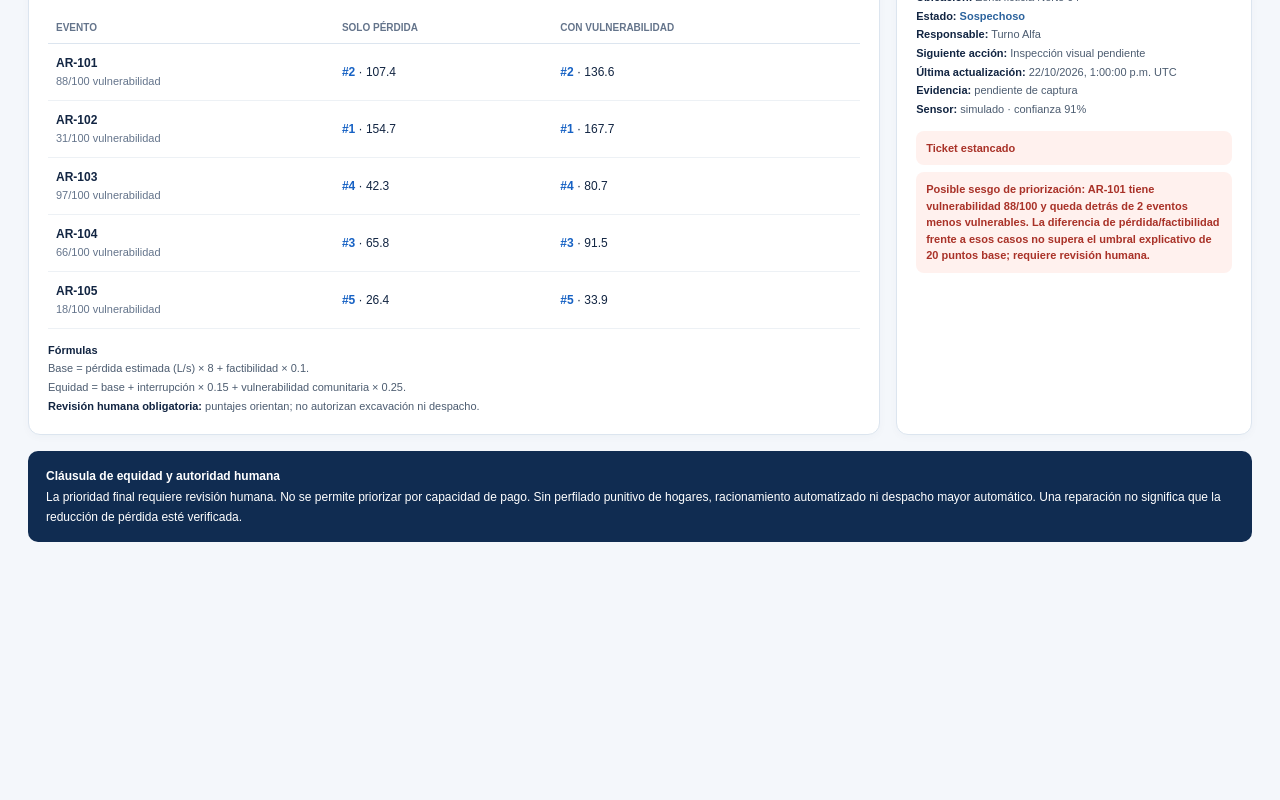
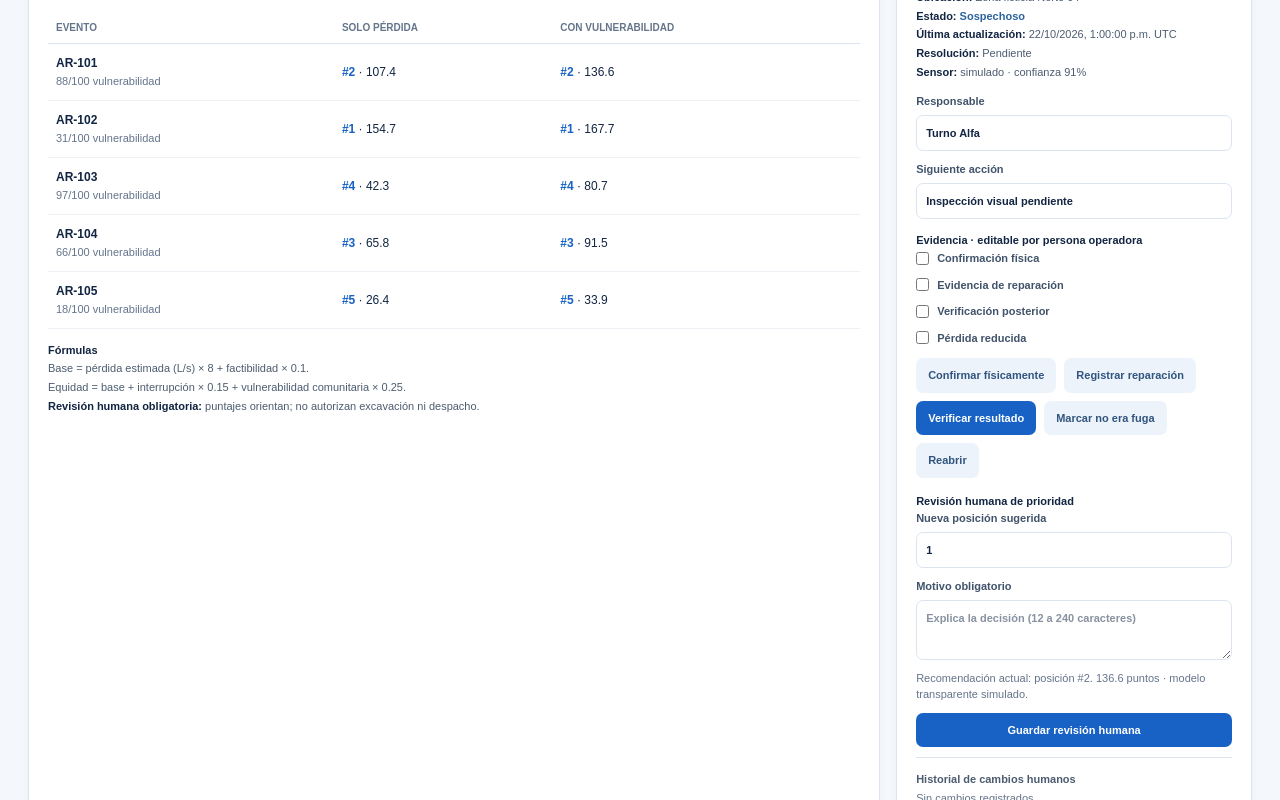
Before and after one commit to diegoglbuilds/w11-aquarail-redteam, a Next.js app: page / in a window 1280 px wide. Shown: the part 1000-1800 px from the top of the page. Before the commit the page ends 1590 px from the top, so only its background shows below. Built offline with nearby package versions, Linux system fonts and the light colour scheme.

Commit message:
feat: enforce verified-outcome state machine

```diff
--- a/app/page.tsx
+++ b/app/page.tsx
@@ -1,30 +1,61 @@
 "use client";
 import { useState } from "react";
 import { simulatedEvents } from "@/lib/events";
-import type { LeakEvent } from "@/lib/schema";
+import { OverrideReasonSchema, PriorityOverrideSchema, type Evidence, type LeakEvent, type PriorityOverride } from "@/lib/schema";
 import { baselineScore, equityAwareScore, rankEvents } from "@/lib/scoring";
 import { findBiasFlags, unresolvedFlags } from "@/lib/adversarial";
+import { transitionStatus } from "@/lib/state-machine";
 
 export default function Home() {
-  const [events] = useState<LeakEvent[]>(simulatedEvents);
+  const [events, setEvents] = useState<LeakEvent[]>(simulatedEvents);
   const [selectedId, setSelectedId] = useState(events[0].id);
+  const [evidence, setEvidence] = useState<Record<string,Evidence>>(()=>Object.fromEntries(events.map(e=>[e.id,{physicalConfirmation:e.status==="outcome_verified",repairEvidence:e.status==="outcome_verified",postRepairVerification:e.status==="outcome_verified",lossReduced:e.status==="outcome_verified"}])));
+  const [overrides, setOverrides] = useState<PriorityOverride[]>([]);
+  const [falseSuccessAttempts, setFalseSuccessAttempts] = useState<string[]>([]);
+  const [formError, setFormError] = useState("");
+  const [overrideReason, setOverrideReason] = useState("");
+  const [newPriority, setNewPriority] = useState(1);
   const selected = events.find((event) => event.id === selectedId)!;
   const baselineRanking = rankEvents(events, baselineScore);
   const equityRanking = rankEvents(events, equityAwareScore);
   const biasFlags = findBiasFlags(events);
   const unresolvedCount = events.filter(e=>unresolvedFlags(e).length>0).length;
+  const selectedEvidence = evidence[selected.id];
+  const selectedOverrides = overrides.filter(o=>o.eventId===selected.id);
+  const selectedFalseAttempts = falseSuccessAttempts.filter(id=>id===selected.id).length;
+  function editEvent(field:"owner"|"nextAction", value:string){setEvents(list=>list.map(e=>e.id===selected.id?{...e,[field]:value.trim()||null,createdAt:new Date().toISOString()}:e));setFormError("")}
+  function transition(to:"physically_confirmed"|"repaired"|"outcome_verified"|"verified_not_leak"|"reopened"){
+    const result=transitionStatus(selected.status,to,selectedEvidence);
+    if(!result.ok){setFormError(result.errors.join(" "));if(to==="outcome_verified")setFalseSuccessAttempts(list=>[...list,selected.id]);return}
+    setEvents(list=>list.map(e=>e.id===selected.id?{...e,status:result.status,resolutionRecord:result.status==="outcome_verified"?"Verificación posterior simulada; pérdida reducida":`Actualización de estado registrada: ${statusLabel(result.status)}`,createdAt:new Date().toISOString()}:e));setFormError("");
+  }
+  function saveOverride(){
+    const reason=OverrideReasonSchema.safeParse(overrideReason);
+    if(!reason.success){setFormError(reason.error.issues[0]?.message??"Motivo inválido.");return}
+    const parsed=PriorityOverrideSchema.safeParse({eventId:selected.id,previousPriority:equityRanking.findIndex(r=>r.event.id===selected.id)+1,newPriority,reason:reason.data,timestamp:new Date().toISOString()});
+    if(!parsed.success){setFormError("Prioridad o motivo inválido.");return}
+    setOverrides(list=>[...list,parsed.data]);setOverrideReason("");setFormError("");
+  }
   return <main className="shell">
     <header className="topbar"><div className="brand">Aqua<span>Rail</span> Red Team</div><div className="top-note">QA adversarial · operaciones municipales · datos ficticios</div></header>
     <div className="layout">
       <section className="hero"><div><div className="eyebrow">Visibilidad de pérdidas · revisión de operaciones</div><h1>Detectar no es reparar. Cerrar no es verificar.</h1><p className="sub">Una herramienta adversarial para encontrar sesgos, tickets estancados y cierres sin evidencia.</p></div><div className="disclosure">● Datos y sensores simulados para esta demostración</div></section>
       <section className="summary">
-        <Metric label="Eventos simulados" value={events.length}/><Metric label="Alertas de sesgo" value={biasFlags.length}/><Metric label="Tickets sin resolver" value={unresolvedCount}/><Metric label="Cierres bloqueados" value="0"/><Metric label="Cambios humanos" value="0"/><Metric label="Resultado verificado" value={events.filter(e=>e.status==="outcome_verified").length}/>
+        <Metric label="Eventos simulados" value={events.length}/><Metric label="Alertas de sesgo" value={biasFlags.length}/><Metric label="Tickets sin resolver" value={unresolvedCount}/><Metric label="Cierres bloqueados" value={falseSuccessAttempts.length}/><Metric label="Cambios humanos" value={overrides.length}/><Metric label="Resultado verificado" value={events.filter(e=>e.status==="outcome_verified").length}/>
       </section>
       <div className="grid">
         <section className="card events"><h2>Eventos prioritarios <span className="pill">FEED SIMULADO</span></h2><p className="section-caption">Zonas y telemetría ficticias · sin domicilios ni hogares reales</p><div className="events-list">{events.map((event, i)=><button className={`event-row ${event.id===selectedId?"active":""}`} key={event.id} onClick={()=>setSelectedId(event.id)}><div><div className="event-title">{event.id} · {event.syntheticLocation}</div><div className="muted">Pérdida estimada {event.estimatedLossLps} L/s · vulnerabilidad {event.communityVulnerabilityScore}/100</div><span className="pill">{statusLabel(event.status)}</span>{unresolvedFlags(event).map(f=><span key={f} className="pill red">{f}</span>)}{biasFlags.some(f=>f.eventId===event.id)&&<span className="pill red">Posible sesgo de priorización</span>}</div><div className="row-right"><span className="pill amber">#{i+1}</span><div className="muted">Confianza {Math.round(event.sensorConfidence*100)}%</div></div></button>)}</div></section>
         <section className="card mapcard"><h2>Geodatos sintéticos</h2><p className="section-caption">Cuadrícula ilustrativa · puntos sin referencia a calles reales</p><div className="map">{events.map((e,i)=><span key={e.id} title={e.id} className="marker" style={{left:`${22+(i*17)%65}%`,top:`${24+(i*23)%60}%`,background:e.id===selectedId?"#1762c4":undefined}}>{i+1}</span>)}</div><div className="legend"><span>● Sospecha simulada</span><span>Seleccionado: {selected.id}</span></div></section>
         <section className="card priority"><h2>Comparación de prioridad <span className="pill">PUNTUACIÓN SIMULADA</span></h2><p className="section-caption">Modelo de priorización transparente, sin predicción entrenada.</p><table className="table"><thead><tr><th>Evento</th><th>Solo pérdida</th><th>Con vulnerabilidad</th></tr></thead><tbody>{events.map(e=><tr key={e.id}><td><b>{e.id}</b><br/><span className="muted">{e.communityVulnerabilityScore}/100 vulnerabilidad</span></td><td><span className="rank">#{baselineRanking.findIndex(r=>r.event.id===e.id)+1}</span> · {baselineScore(e).toFixed(1)}</td><td><span className="rank">#{equityRanking.findIndex(r=>r.event.id===e.id)+1}</span> · {equityAwareScore(e).toFixed(1)}</td></tr>)}</tbody></table><div className="audit" style={{marginTop:12}}><b>Fórmulas</b><br/>Base = pérdida estimada (L/s) × 8 + factibilidad × 0.1.<br/>Equidad = base + interrupción × 0.15 + vulnerabilidad comunitaria × 0.25.<br/><b>Revisión humana obligatoria:</b> puntajes orientan; no autorizan excavación ni despacho.</div></section>
-        <section className="card detail"><h2>Ficha de auditoría · {selected.id}</h2><div className="audit"><b>Ubicación:</b> {selected.syntheticLocation}<br/><b>Estado:</b> <span className="status">{statusLabel(selected.status)}</span><br/><b>Responsable:</b> {selected.owner??"Sin responsable"}<br/><b>Siguiente acción:</b> {selected.nextAction??"Sin siguiente acción"}<br/><b>Última actualización:</b> {new Date(selected.createdAt).toLocaleString("es-MX",{timeZone:"UTC"})} UTC<br/><b>Evidencia:</b> pendiente de captura<br/><b>Sensor:</b> simulado · confianza {Math.round(selected.sensorConfidence*100)}%</div><div className="flags" style={{marginTop:12}}>{unresolvedFlags(selected).map(f=><div className="flag" key={f}>{f}</div>)}{biasFlags.filter(f=>f.eventId===selected.id).map(f=><div className="flag" key={f.label}>{f.label}: {f.explanation}</div>)}{!unresolvedFlags(selected).length&&!biasFlags.some(f=>f.eventId===selected.id)&&<span className="muted">Sin banderas adversariales actuales.</span>}</div></section>
+        <section className="card detail"><h2>Ficha de auditoría · {selected.id}</h2><div className="audit"><b>Ubicación:</b> {selected.syntheticLocation}<br/><b>Estado:</b> <span className="status">{statusLabel(selected.status)}</span><br/><b>Última actualización:</b> {new Date(selected.createdAt).toLocaleString("es-MX",{timeZone:"UTC"})} UTC<br/><b>Resolución:</b> {selected.resolutionRecord??"Pendiente"}<br/><b>Sensor:</b> simulado · confianza {Math.round(selected.sensorConfidence*100)}%</div>
+          <div className="fields" style={{marginTop:12}}><label>Responsable<input value={selected.owner??""} placeholder="Sin responsable" onChange={e=>editEvent("owner",e.target.value)}/></label><label>Siguiente acción<input value={selected.nextAction??""} placeholder="Sin siguiente acción" onChange={e=>editEvent("nextAction",e.target.value)}/></label></div>
+          <div className="audit" style={{marginTop:12}}><b>Evidencia · editable por persona operadora</b></div><div className="fields">{([["physicalConfirmation","Confirmación física"],["repairEvidence","Evidencia de reparación"],["postRepairVerification","Verificación posterior"],["lossReduced","Pérdida reducida"]] as const).map(([key,label])=><label key={key} style={{display:"flex",alignItems:"center",gap:8}}><input type="checkbox" checked={selectedEvidence[key]} onChange={e=>{const parsed=({ ...selectedEvidence,[key]:e.target.checked });setEvidence(all=>({...all,[selected.id]:parsed}));}}/>{label}</label>)}</div>
+          <div className="actions"><button className="btn secondary" onClick={()=>transition("physically_confirmed")}>Confirmar físicamente</button><button className="btn secondary" onClick={()=>transition("repaired")}>Registrar reparación</button><button className="btn" onClick={()=>transition("outcome_verified")}>Verificar resultado</button><button className="btn secondary" onClick={()=>transition("verified_not_leak")}>Marcar no era fuga</button><button className="btn secondary" onClick={()=>transition("reopened")}>Reabrir</button></div>
+          {formError&&<div className="toast" role="alert">{selectedFalseAttempts>0&&selected.status!=="outcome_verified"&&formError.includes("Transición")?"Cierre no verificado · ":""}{formError}</div>}
+          {selectedFalseAttempts>0&&<div className="flag" style={{marginTop:8}}>Cierre no verificado · {selectedFalseAttempts} intento(s) bloqueado(s)</div>}
+          <div className="audit" style={{marginTop:14}}><b>Revisión humana de prioridad</b></div><div className="fields"><label>Nueva posición sugerida<input type="number" min={1} max={events.length} value={newPriority} onChange={e=>setNewPriority(Number(e.target.value))}/></label><label>Motivo obligatorio<textarea maxLength={240} value={overrideReason} onChange={e=>setOverrideReason(e.target.value)} placeholder="Explica la decisión (12 a 240 caracteres)"/></label><div className="muted">Recomendación actual: posición #{equityRanking.findIndex(r=>r.event.id===selected.id)+1}. {equityRanking.find(r=>r.event.id===selected.id)?.score.toFixed(1)} puntos · modelo transparente simulado.</div><button className="btn" onClick={saveOverride}>Guardar revisión humana</button></div>
+          <div className="history"><b className="audit">Historial de cambios humanos</b>{selectedOverrides.length?selectedOverrides.map((o,i)=><div className="audit" key={i}>Anterior #{o.previousPriority} → nueva #{o.newPriority} · {o.reason} · {new Date(o.timestamp).toLocaleString("es-MX")}</div>):<div className="muted">Sin cambios registrados.</div>}</div>
+          <div className="flags" style={{marginTop:12}}>{unresolvedFlags(selected).map(f=><div className="flag" key={f}>{f}</div>)}{biasFlags.filter(f=>f.eventId===selected.id).map(f=><div className="flag" key={f.label}>{f.label}: {f.explanation}</div>)}{!unresolvedFlags(selected).length&&!biasFlags.some(f=>f.eventId===selected.id)&&<span className="muted">Sin banderas adversariales actuales.</span>}</div></section>
         <div className="clause"><b>Cláusula de equidad y autoridad humana</b><br/>La prioridad final requiere revisión humana. No se permite priorizar por capacidad de pago. Sin perfilado punitivo de hogares, racionamiento automatizado ni despacho mayor automático. Una reparación no significa que la reducción de pérdida esté verificada.</div>
       </div>
     </div>
--- a/lib/events.ts
+++ b/lib/events.ts
@@ -2,11 +2,11 @@ import { LeakEventSchema, type LeakEvent } from "./schema";
 
 // Synthetic coordinates are abstracted into a fictional service grid.
 const rawEvents: LeakEvent[] = [
-  { id:"AR-101", syntheticLocation:"Zona ficticia Norte 04", lat:19.48, lng:-99.12, estimatedLossLps:12.4, serviceInterruptionScore:48, repairFeasibilityScore:82, communityVulnerabilityScore:88, sensorConfidence:.91, createdAt:"2026-10-22T13:00:00.000Z", owner:"Turno Alfa", nextAction:"Inspección visual pendiente", status:"suspected" },
-  { id:"AR-102", syntheticLocation:"Zona ficticia Centro 02", lat:19.43, lng:-99.15, estimatedLossLps:18.2, serviceInterruptionScore:35, repairFeasibilityScore:91, communityVulnerabilityScore:31, sensorConfidence:.96, createdAt:"2026-10-23T12:00:00.000Z", owner:"Turno Bravo", nextAction:"Confirmar acceso con supervisor", status:"physically_confirmed" },
-  { id:"AR-103", syntheticLocation:"Zona ficticia Oriente 07", lat:19.40, lng:-99.08, estimatedLossLps:4.6, serviceInterruptionScore:94, repairFeasibilityScore:55, communityVulnerabilityScore:97, sensorConfidence:.73, createdAt:"2026-10-20T08:00:00.000Z", owner:null, nextAction:"Solicitar inspección de campo", status:"suspected" },
-  { id:"AR-104", syntheticLocation:"Zona ficticia Sur 03", lat:19.35, lng:-99.17, estimatedLossLps:7.3, serviceInterruptionScore:61, repairFeasibilityScore:74, communityVulnerabilityScore:66, sensorConfidence:.82, createdAt:"2026-10-19T10:00:00.000Z", owner:"Turno Charlie", nextAction:null, status:"repaired" },
-  { id:"AR-105", syntheticLocation:"Zona ficticia Poniente 01", lat:19.46, lng:-99.22, estimatedLossLps:2.1, serviceInterruptionScore:20, repairFeasibilityScore:96, communityVulnerabilityScore:18, sensorConfidence:.68, createdAt:"2026-10-22T16:00:00.000Z", owner:"Turno Alfa", nextAction:"Comparar presión después de reparación", status:"outcome_verified" },
+  { id:"AR-101", syntheticLocation:"Zona ficticia Norte 04", lat:19.48, lng:-99.12, estimatedLossLps:12.4, serviceInterruptionScore:48, repairFeasibilityScore:82, communityVulnerabilityScore:88, sensorConfidence:.91, createdAt:"2026-10-22T13:00:00.000Z", owner:"Turno Alfa", nextAction:"Inspección visual pendiente", status:"suspected", resolutionRecord:null },
+  { id:"AR-102", syntheticLocation:"Zona ficticia Centro 02", lat:19.43, lng:-99.15, estimatedLossLps:18.2, serviceInterruptionScore:35, repairFeasibilityScore:91, communityVulnerabilityScore:31, sensorConfidence:.96, createdAt:"2026-10-23T12:00:00.000Z", owner:"Turno Bravo", nextAction:"Confirmar acceso con supervisor", status:"physically_confirmed", resolutionRecord:null },
+  { id:"AR-103", syntheticLocation:"Zona ficticia Oriente 07", lat:19.40, lng:-99.08, estimatedLossLps:4.6, serviceInterruptionScore:94, repairFeasibilityScore:55, communityVulnerabilityScore:97, sensorConfidence:.73, createdAt:"2026-10-20T08:00:00.000Z", owner:null, nextAction:"Solicitar inspección de campo", status:"suspected", resolutionRecord:null },
+  { id:"AR-104", syntheticLocation:"Zona ficticia Sur 03", lat:19.35, lng:-99.17, estimatedLossLps:7.3, serviceInterruptionScore:61, repairFeasibilityScore:74, communityVulnerabilityScore:66, sensorConfidence:.82, createdAt:"2026-10-19T10:00:00.000Z", owner:"Turno Charlie", nextAction:null, status:"repaired", resolutionRecord:"Reparación registrada; resultado aún sin verificar" },
+  { id:"AR-105", syntheticLocation:"Zona ficticia Poniente 01", lat:19.46, lng:-99.22, estimatedLossLps:2.1, serviceInterruptionScore:20, repairFeasibilityScore:96, communityVulnerabilityScore:18, sensorConfidence:.68, createdAt:"2026-10-22T16:00:00.000Z", owner:"Turno Alfa", nextAction:"Comparar presión después de reparación", status:"outcome_verified", resolutionRecord:"Pérdida posterior simulada reducida" },
 ];
 
 export const simulatedEvents = rawEvents.map((event) => LeakEventSchema.parse(event));
--- a/lib/schema.ts
+++ b/lib/schema.ts
@@ -17,6 +17,7 @@ export const LeakEventSchema = z.object({
   owner: z.string().min(2).max(60).nullable(),
   nextAction: z.string().min(3).max(200).nullable(),
   status: LeakStatusSchema,
+  resolutionRecord: z.string().max(300).nullable(),
 }).strict();
 export type LeakEvent = z.infer<typeof LeakEventSchema>;
 
--- /dev/null
+++ b/lib/state-machine.ts
@@ -0,0 +1,27 @@
+import { EvidenceSchema, LeakStatusSchema, type Evidence, type LeakStatus } from "./schema";
+
+export const VALID_TRANSITIONS: Record<LeakStatus, readonly LeakStatus[]> = {
+  suspected: ["physically_confirmed", "verified_not_leak"],
+  physically_confirmed: ["repaired", "reopened"],
+  repaired: ["outcome_verified", "reopened"],
+  outcome_verified: ["reopened"],
+  verified_not_leak: ["reopened"],
+  reopened: ["physically_confirmed", "verified_not_leak"],
+};
+
+export type TransitionResult = { ok: true; status: LeakStatus } | { ok: false; errors: string[] };
+export function transitionStatus(current: LeakStatus, next: LeakStatus, evidence: Evidence): TransitionResult {
+  const parsedNext = LeakStatusSchema.safeParse(next);
+  const parsedEvidence = EvidenceSchema.safeParse(evidence);
+  if (!parsedNext.success || !parsedEvidence.success) return { ok:false, errors:["Estado o campos de evidencia inválidos."] };
+  if (!VALID_TRANSITIONS[current].includes(next)) return { ok:false, errors:[`Transición no permitida: ${current} → ${next}.`] };
+  if (next === "outcome_verified") {
+    const errors: string[] = [];
+    if (!evidence.physicalConfirmation) errors.push("Falta confirmación física.");
+    if (!evidence.repairEvidence) errors.push("Falta evidencia de reparación.");
+    if (!evidence.postRepairVerification) errors.push("Falta verificación posterior a la reparación.");
+    if (!evidence.lossReduced) errors.push("La reducción de pérdida no está verificada como verdadera.");
+    if (errors.length) return {ok:false,errors};
+  }
+  return {ok:true,status:next};
+}
```
Also changed, not shown: 1 other file (tests, documents, lock files or other folders).
